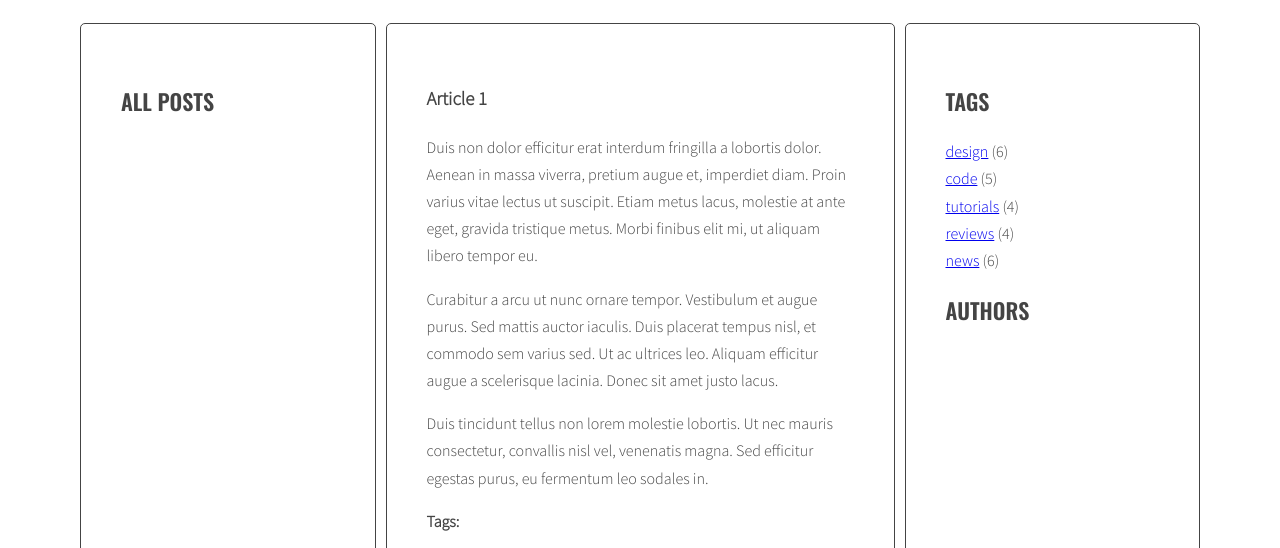
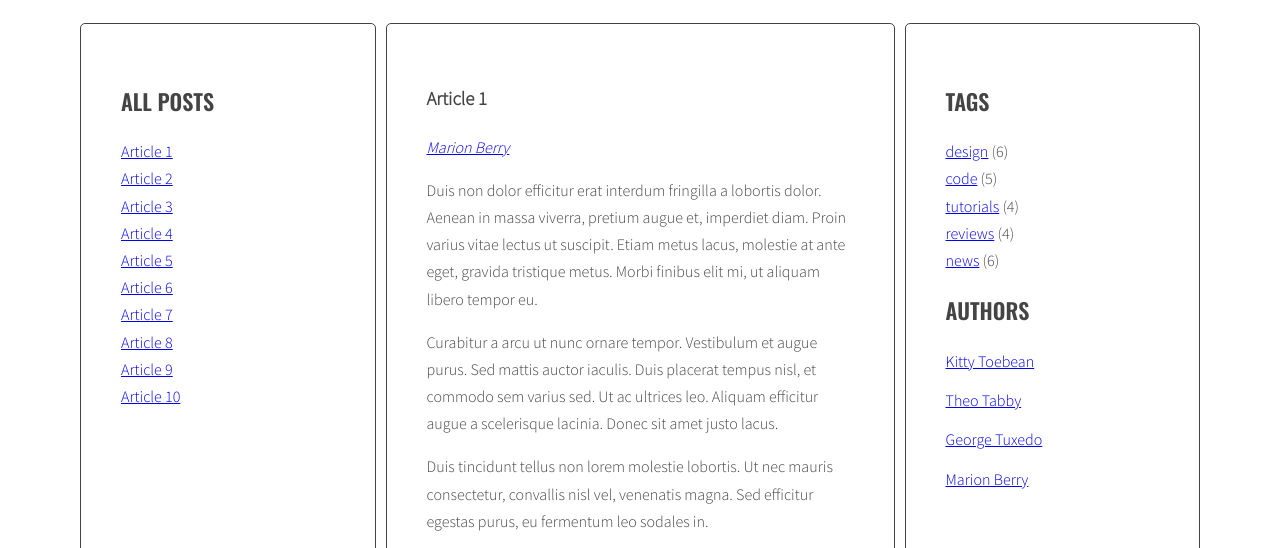
Before and after one commit to pawel-urban/javascript-blog, a website: page index.html in a window 1280 px wide. Shown: the part 220-768 px from the top of the page. Drawn offline with nearby package versions, Linux system fonts and the light colour scheme.

Commit message:
Fix authors links in JS

```diff
--- a/index.html
+++ b/index.html
@@ -168,7 +168,24 @@
             </ul>
             <h2 class="section-title">Authors</h2>
             <ul class="list authors">
-
+            <li>
+            <a href="#">
+              <span class="author-name">Kitty Toebean</span>
+            </a>
+            </li>
+            <li>
+              <a href="#">
+                <span class="author-name">Theo Tabby</span>
+              </a>
+            </li>
+            <li>
+              <a href="#">
+                <span class="author-name">George Tuxedo</span>
+              </a>
+            </li>
+            <li>
+              <a href="#">
+                <span class="author-name">Marion Berry</span>
             </ul>
           </aside>
         </main>
--- a/js/script.js
+++ b/js/script.js
@@ -36,7 +36,7 @@
   const optArticleSelector = '.post',
   optTitleSelector = '.post-title',
   optTitleListSelector = '.titles',
-  optArticleTagsSelector '.post-tags .list',
+  optArticleTagsSelector = '.post-tags .list',
   optArticleAuthorSelector = '.post-author';
 
   function generateTitleLinks(customSelector = ''){
@@ -170,89 +170,91 @@ function addClickListenersToTags(){
 
   addClickListenersToTags();
 
+
    function generateAuthors(){
-     /* [DONE] find all articles */
+
+     /* find all articles */
      const articles = document.querySelectorAll(optArticleSelector);
 
-     /* [DONE] START LOOP: for every article: */
+     /* START LOOP: for every article: */
      for(let article of articles){
 
-       /* [DONE] find authors wrapper */
-       const authorsWrapper = article.querySelector(optArticleAuthorSelector);
+       /* find authors wrapper */
+       const authorWrapper = article.querySelector(optArticleAuthorSelector);
 
-       /* [DONE] make html variable with empty string */
+       /* make html variable with empty string */
        let html = '';
 
-       /* [DONE] get authors from data-author attribute */
-       const articleAuthors = article.getAttribute('data-author');
+       /* get authors from data-author attribute */
+       const author = article.getAttribute('data-author');
 
-       /* [DONE] generate HTML of the link */
-         const linkHTML = '<li><a href="#author-' + articleAuthors + '"<span>' + author + '</span></a></li>';
+       /* generate HTML of the link */
+         const linkHTML = '<a href="#author-' + author + '"<span>' + author + '</span></a>';
 
-         /* [DONE] add generated code to html variable */
+       /* add generated code to html variable */
          html = html + linkHTML;
 
-       /* [DONE] insert HTML of all the links into the authors wrapper */
-       authorsWrapper.innerHTML = html;
+       /* insert HTML of all the links into the authors wrapper */
+       authorWrapper.innerHTML = html;
 
-     /* [DONE] END LOOP: for every article: */
+     /* END LOOP: for every article: */
      }
    }
 
    generateAuthors();
 
    function authorClickHandler(event){
-     /* [DONE] prevent default action for this event */
+
+     /* prevent default action for this event */
      event.preventDefault();
 
-     /* [DONE] make new constant named "clickedElement" and give it the value of "this" */
+     /* make new constant named "clickedElement" and give it the value of "this" */
      const clickedElement = this;
 
-     /* [DONE] make a new constant "href" and read the attribute "href" of the clicked element */
+     /* make a new constant "href" and read the attribute "href" of the clicked element */
      const href = clickedElement.getAttribute('href');
 
-     /* [DONE] make a new constant "author" and extract author from the "href" constant */
+     /* make a new constant "author" and extract author from the "href" constant */
      const author = href.replace('#author-', ' ');
 
-     /* [DONE] find all authors links with class active */
+     /* find all authors links with class active */
      const authorLinks = document.querySelectorAll('a.active[href^="#author-"]');
 
-     /* [DONE] START LOOP: for each active tag link */
-     for(let authorLink of authorsLinks){
+     /* START LOOP: for each active tag link */
+     for(let authorLink of authorLinks){
 
-       /* [DONE] remove class active */
+       /* remove class active */
        authorLink.classList.remove('active');
 
-     /* [DONE] END LOOP: for each active tag link */
+     /* END LOOP: for each active tag link */
+     }
+     /* find all author links with "href" attribute equal to the "href" constant */
+     const authorHrefs = document.querySelectorAll('a[href="' + href + '"]');
+
+     /* START LOOP: for each found tag link */
+     for(let authorHref of authorHrefs){
+
+       /* add class active */
+       authorHref.classList.add('active');
+
+     /* END LOOP: for each found tag link */
      }
 
-     /* [DONE] find all author links with "href" attribute equal to the "href" constant */
-     const authorHrefs = document.querySelectorAll('a[href^="#author-' + author + '"]');
-
-     /* [DONE] START LOOP: for each found tag link */
-     for(let authorHref of authorHrefs){
-
-       /* [DONE] add class active */
-       authorHref.classList.add('active');
-
-     /* [DONE] END LOOP: for each found tag link */
-     }
-
-     /* [DONE] execute function "generateTitleLinks" with article selector as argument */
+     /* execute function "generateTitleLinks" with article selector as argument */
      generateTitleLinks('data-author="' + author + '"]');
    }
 
    function addClickListenersToAuthors(){
-     /* [DONE] find all links to authors */
+     /* find all links to authors */
      const authorHrefs = document.querySelectorAll('a[href^="#author-"]');
 
-     /* [DONE] START LOOP: for each link */
+     /* START LOOP: for each link */
      for(let authorHref of authorHrefs){
 
-       /* [DONE] add tagClickHandler as event listener for that link */
+       /* add tagClickHandler as event listener for that link */
        authorHref.addEventListener('click', authorClickHandler);
 
-     /* [DONE] END LOOP: for each link */
+     /* END LOOP: for each link */
      }
    }
 
```
Lines whose indentation alone changed are shown as unchanged.
